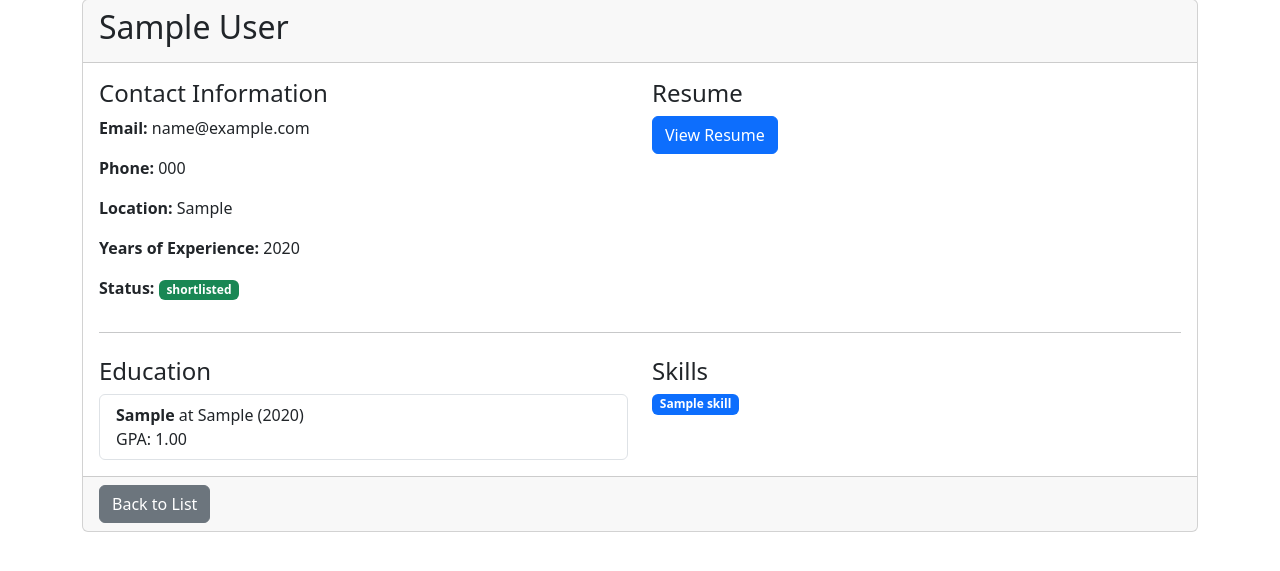
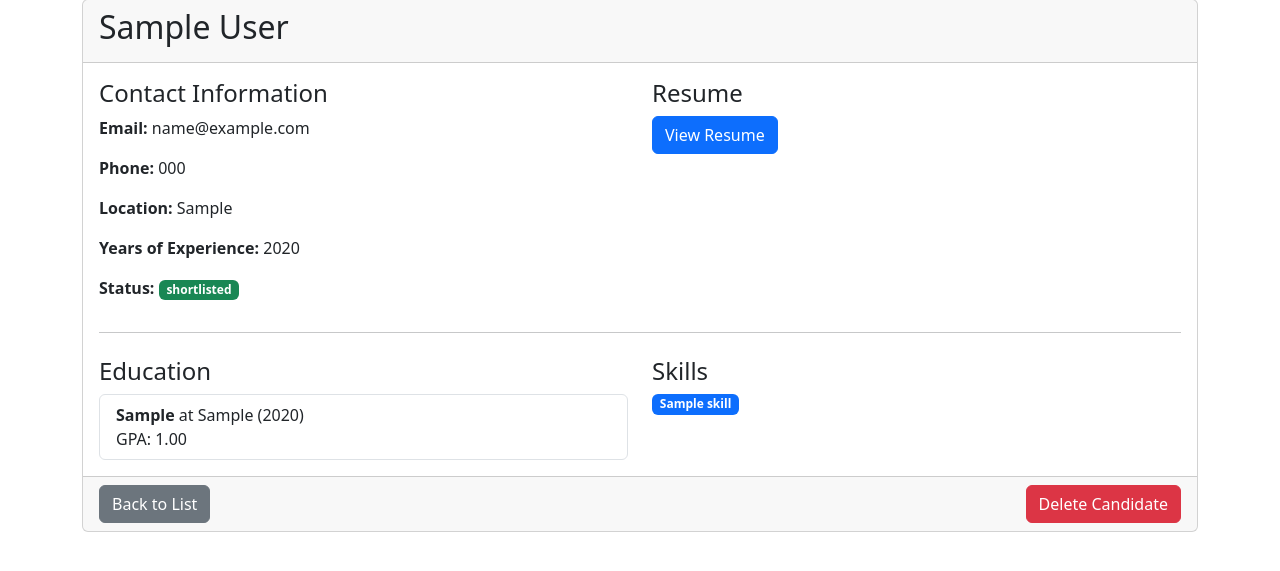
Before and after one commit to priyan-09/resume-shortlisting-system, a Flask app: page /candidate/1 in a window 1280 px wide. Shown: the part 81-652 px from the top of the page. Run offline with Flask 3, Linux system fonts and the light colour scheme; tables that the repository leaves empty hold one stand-in row (values such as "Sample post").

Commit message:
Added delete feature in candidate dashboard and job descriptions

```diff
--- a/app/routes.py
+++ b/app/routes.py
@@ -192,53 +192,57 @@ def job_description_detail(jd_id):
                          shortlisted_candidates=shortlisted_candidates)
 
 
-# @bp.route('/candidate/<int:candidate_id>/delete', methods=['POST'])
-# def delete_candidate(candidate_id):
-#     candidate = Candidate.query.get_or_404(candidate_id)
+@bp.route('/candidate/<int:candidate_id>/delete', methods=['POST'])
+def delete_candidate(candidate_id):
+    candidate = Candidate.query.get_or_404(candidate_id)
 
-#     try:
-#         # Delete from S3 first
-#         from .utils.file_processor import get_s3_client
-#         s3_client = get_s3_client()
-#         if s3_client and candidate.resume_file_path:
-#             try:
-#                 s3_client.delete_object(
-#                     Bucket=Config.S3_BUCKET_NAME,
-#                     Key=candidate.resume_file_path
-#                 )
-#             except Exception as e:
-#                 logger.error(f"Error deleting resume from S3: {e}")
-#                 # Continue with DB deletion even if S3 delete fails
+    try:
+        # Delete from S3 first
+        from .utils.file_processor import get_s3_client
+        s3_client = get_s3_client()
+        if s3_client and candidate.resume_file_path:
+            try:
+                s3_client.delete_object(
+                    Bucket=Config.S3_BUCKET_NAME,
+                    Key=candidate.resume_file_path
+                )
+            except Exception as e:
+                logger.error(f"Error deleting resume from S3: {e}")
+                # Continue with DB deletion even if S3 delete fails
 
-#         # Delete from database
-#         db.session.delete(candidate)
-#         db.session.commit()
+        # Delete from database
+        db.session.delete(candidate)
+        db.session.commit()
 
-#         return jsonify({
-#             'success': True,
-#             'message': f'Candidate {candidate.full_name} deleted successfully'
-#         })
-#     except Exception as e:
-#         db.session.rollback()
-#         return jsonify({
-#             'success': False,
-#             'error': f'Failed to delete candidate: {str(e)}'
-#         }), 500
+        return jsonify({
+            'success': True,
+            'message': f'Candidate {candidate.full_name} deleted successfully'
+        })
+    except Exception as e:
+        db.session.rollback()
+        return jsonify({
+            'success': False,
+            'error': f'Failed to delete candidate: {str(e)}'
+        }), 500
 
-# @bp.route('/job_description/<int:jd_id>/delete', methods=['POST'])
-# def delete_job_description(jd_id):
-#     jd = JobDescription.query.get_or_404(jd_id)
+@bp.route('/job_description/<int:jd_id>/delete', methods=['POST'])
+def delete_job_description(jd_id):
+    jd = JobDescription.query.get_or_404(jd_id)
 
-#     try:
-#         db.session.delete(jd)
-#         db.session.commit()
-#         return jsonify({
-#             'success': True,
-#             'message': f'Job Description #{jd_id} deleted successfully'
-#         })
-#     except Exception as e:
-#         db.session.rollback()
-#         return jsonify({
-#             'success': False,
-#             'error': f'Failed to delete job description: {str(e)}'
-#         }), 500
+    try:
+        # First delete all associated shortlist records
+        Shortlist.query.filter_by(job_description_id=jd_id).delete()
+
+        # Then delete the job description
+        db.session.delete(jd)
+        db.session.commit()
+        return jsonify({
+            'success': True,
+            'message': f'Job Description #{jd_id} deleted successfully'
+        })
+    except Exception as e:
+        db.session.rollback()
+        return jsonify({
+            'success': False,
+            'error': f'Failed to delete job description: {str(e)}'
+        }), 500
--- a/app/static/js/main.js
+++ b/app/static/js/main.js
@@ -196,3 +196,64 @@ document.addEventListener('DOMContentLoaded', function() {
     setupUploadForm();
     setupShortlistForm();
 });
+// Delete functionality using data attributes
+function setupDeleteButtons() {
+    document.querySelectorAll('.delete-btn').forEach(btn => {
+        btn.addEventListener('click', function() {
+            const type = this.dataset.type;
+            const id = this.dataset.id;
+            const name = this.dataset.name;
+
+            if (confirm(`Are you sure you want to delete ${name}? This action cannot be undone.`)) {
+                deleteItem(type, id, name);
+            }
+        });
+    });
+}
+
+async function deleteItem(type, id, name) {
+    const url = `/${type}/${id}/delete`;
+    const btn = document.querySelector(`.delete-btn[data-id="${id}"]`);
+
+    try {
+        // Show loading state
+        btn.innerHTML = '<span class="spinner-border spinner-border-sm" role="status" aria-hidden="true"></span> Deleting...';
+        btn.disabled = true;
+
+        const response = await fetch(url, {
+            method: 'POST',
+            headers: {
+                'Content-Type': 'application/json',
+            }
+        });
+
+        const data = await response.json();
+
+        if (data.success) {
+            // Show success message and redirect
+            alert(data.message);
+            if (type === 'candidate') {
+                window.location.href = '/candidates';
+            } else {
+                window.location.href = '/job_descriptions';
+            }
+        } else {
+            // Reset button state
+            btn.innerHTML = 'Delete';
+            btn.disabled = false;
+            alert(`Error: ${data.error}`);
+        }
+    } catch (error) {
+        console.error('Error:', error);
+        btn.innerHTML = 'Delete';
+        btn.disabled = false;
+        alert('Failed to delete. Please try again.');
+    }
+}
+
+// Add to your DOMContentLoaded event listener
+document.addEventListener('DOMContentLoaded', function() {
+    setupUploadForm();
+    setupShortlistForm();
+    setupDeleteButtons();  // Add this line
+});
--- a/templates/candidate.html
+++ b/templates/candidate.html
@@ -59,8 +59,14 @@
             </div>
         </div>
     </div>
-    <div class="card-footer">
-        <a href="/candidates" class="btn btn-secondary">Back to List</a>
-    </div>
+   <div class="card-footer">
+    <a href="/candidates" class="btn btn-secondary">Back to List</a>
+    <button class="btn btn-danger float-end delete-btn"
+            data-type="candidate"
+            data-id="{{ candidate.candidate_id }}"
+            data-name="{{ candidate.full_name }}">
+        Delete Candidate
+    </button>
+</div>
 </div>
 {% endblock %}
```
Also changed, not shown: requirements.txt (+41 -13 lines), templates/dashboard.html (+9 -2 lines), templates/job_description.html (+8 -2 lines).
